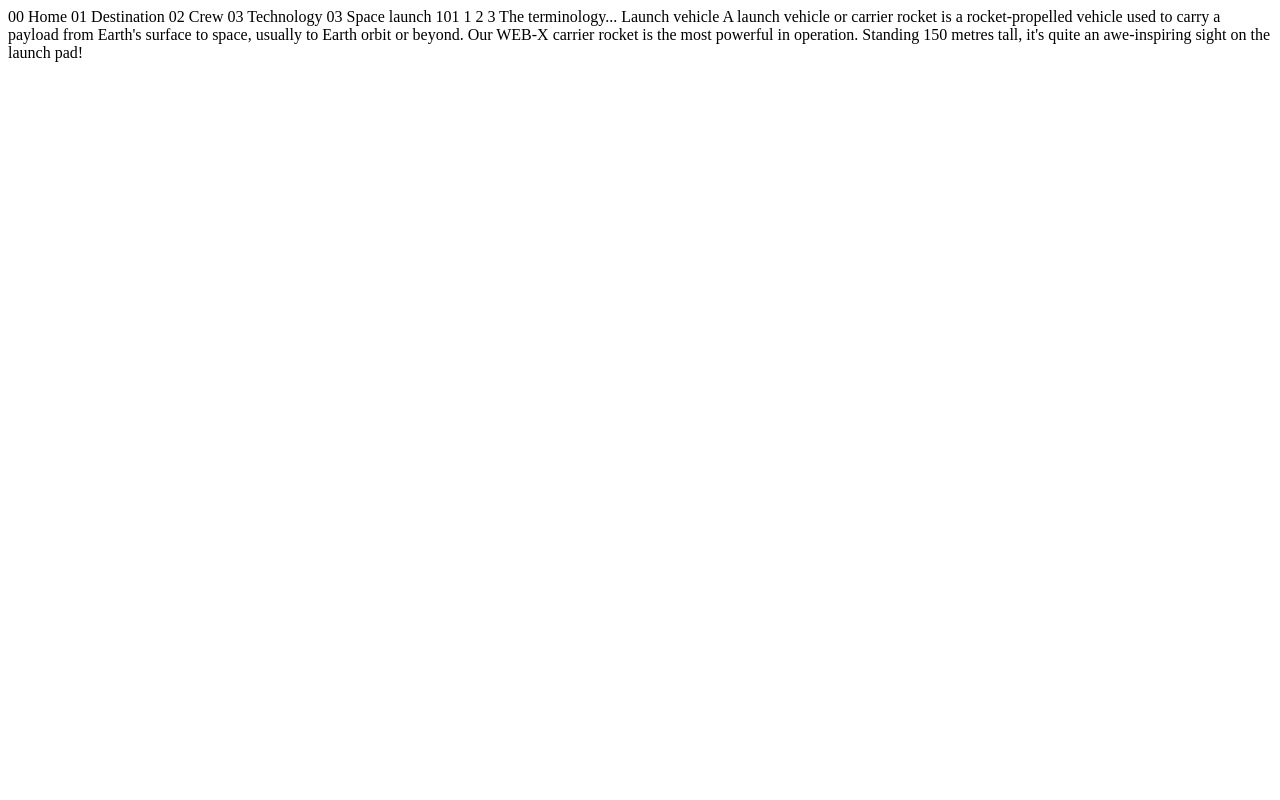
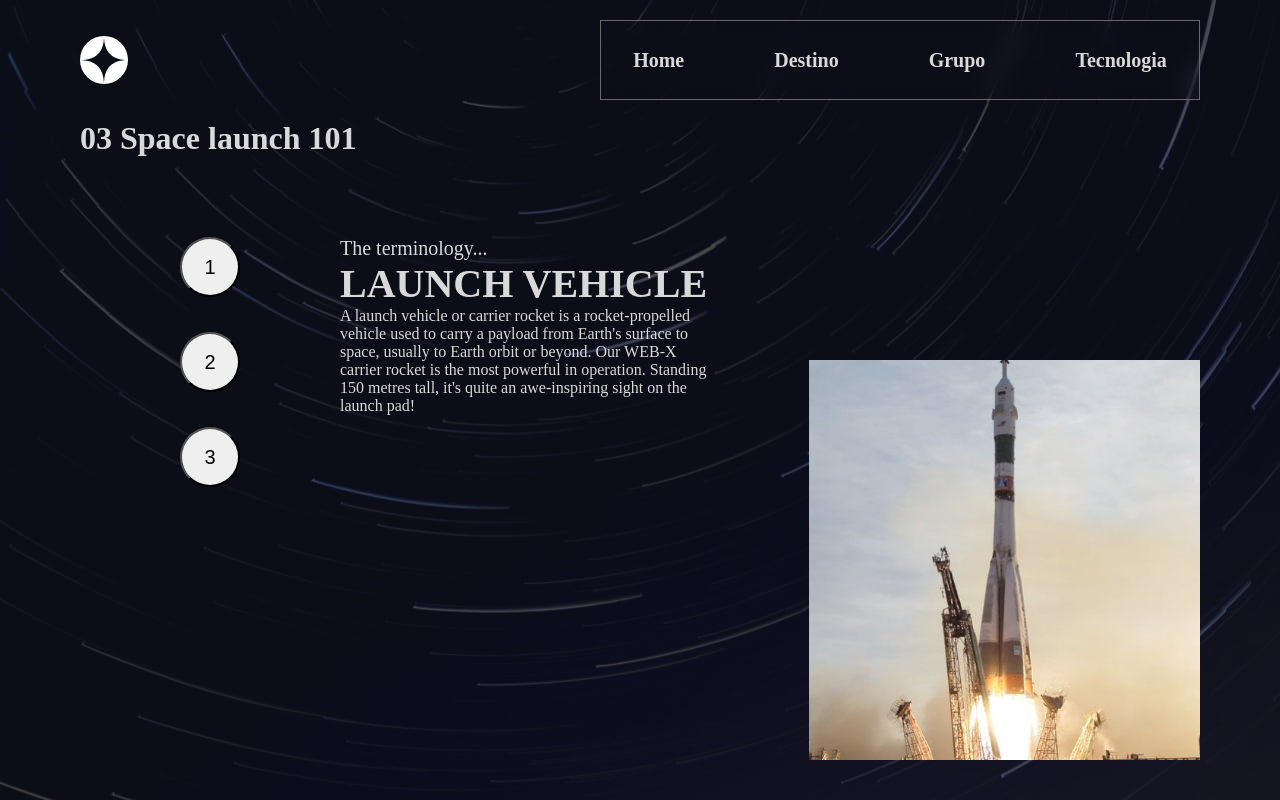
Before and after one commit to ViniciusGCP94/SpaceTourism, a plain HTML site: page starter-code/technology-vehicle.html in a window 1280 px wide. Drawn offline with Linux system fonts and the light colour scheme.

Commit message:
technology page

```diff
--- /dev/null
+++ b/starter-code/assets/css/technology.css
@@ -0,0 +1,118 @@
+*{
+    padding: 0;
+    margin: 0;
+    box-sizing: border-box;
+}
+
+body {
+    width: 100vw;
+    height: 100vh;
+    background-image: url('../technology/background-technology-desktop.jpg');
+    padding: 0 80px;
+    color: #d9d9d9;
+}
+
+header {
+    width: 100%;
+    height: 120px;
+    display: flex;
+    justify-content: space-between;
+    align-items: center;
+}
+
+.logo{
+    width: 100px;
+    display: flex;
+    justify-content: center;
+}
+
+.logo svg{
+    width: 100%;
+}
+
+nav{
+    width: 600px;
+    height: 80px;
+    display: flex;
+    align-items: center;
+    justify-content: center;
+    border: 1px solid #686868;
+    backdrop-filter: blur(10px);
+}
+
+.menu{
+    display: flex;
+    justify-content: space-evenly;
+}
+
+.menu li {
+    list-style: none;
+    font-size: 20px;
+    font-weight: 800;
+    color: white;
+    padding: 2px 30px;
+    border-radius: 20px;
+    cursor: pointer;
+}
+
+.menu li a {
+    color: #d9d9d9;
+    text-decoration: none;
+    padding: 2px 15px;
+}
+
+.menu li a:hover{
+    color: #0B0D19;
+    background-color: #fff;
+    box-shadow: 2px 2px 15px #d9d9d9;
+    border-radius: 15px;
+}
+
+.technology {
+    height: 80vh;
+    position: relative;
+}
+
+.technology h1 {
+    margin-bottom: 80px;
+}
+
+.technology-info{
+    display: flex;
+    justify-content: space-evenly;
+    margin-right: 380px;
+}
+
+.technology img {
+    height: 400px;
+    position: absolute;
+    bottom: 0;
+    right: 0;
+}
+
+.technology-info .menu-buttons{
+    height: 250px;
+    display: flex;
+    flex-direction: column;
+    justify-content: space-between;
+}
+
+.menu-buttons button{
+    font-size: 20px;
+    width: 60px;
+    height: 60px;
+    border-radius: 50%;
+}
+
+.info span {
+    font-size: 20px;
+}
+
+.info h2{
+    font-size: 40px;
+    text-transform: uppercase;
+}
+
+.info p {
+    width: 380px;
+}
--- a/starter-code/technology-vehicle.html
+++ b/starter-code/technology-vehicle.html
@@ -1,32 +1,47 @@
 <!DOCTYPE html>
-<html lang="en">
+<html lang="pt-br">
 <head>
   <meta charset="UTF-8">
   <meta name="viewport" content="width=device-width, initial-scale=1.0">
-
+  <link rel="stylesheet" href="/starter-code/assets/css/technology.css">
   <link rel="icon" type="image/png" sizes="32x32" href="./assets/favicon-32x32.png">
 
   <title>Frontend Mentor | Space tourism website</title>
 </head>
 <body>
-
-  00 Home
-  01 Destination
-  02 Crew
-  03 Technology
-
-  03 Space launch 101
-
-  1
-  2
-  3
-
-  The terminology...
-  Launch vehicle
-
-  A launch vehicle or carrier rocket is a rocket-propelled vehicle used to carry a
-  payload from Earth's surface to space, usually to Earth orbit or beyond. Our
-  WEB-X carrier rocket is the most powerful in operation. Standing 150 metres tall,
-  it's quite an awe-inspiring sight on the launch pad!
+  <header>
+    <div class="logo">
+      <svg xmlns="http://www.w3.org/2000/svg" width="48" height="48"><g fill="none" fill-rule="evenodd"><circle cx="24" cy="24" r="24" fill="#FFF"/><path fill="#0B0D17" d="M24 0c0 16-8 24-24 24 15.718.114 23.718 8.114 24 24 0-16 8-24 24-24-16 0-24-8-24-24z"/></g></svg>
+    </div>
+    <nav>
+      <ul class="menu">
+        <li> <a href="/starter-code/index.html">Home</a></li>
+        <li> <a href="starter-code/destination-moon.html">Destino</a></li>
+        <li> <a href="starter-code/crew-commander.html">Grupo</a></li>
+        <li> <a href="starter-code/technology-vehicle.html">Tecnologia</a></li>
+      </ul>
+    </nav>
+  </header>
+  <main class="technology">
+    <h1>03 Space launch 101</h1>
+    <div class="technology-info">
+      <div class="menu-buttons">
+        <button>1</button>
+        <button>2</button>
+        <button>3</button>
+      </div>
+      <div class="info">
+        <span>The terminology...</span>
+        <h2>Launch vehicle</h2>
+        <p>
+          A launch vehicle or carrier rocket is a rocket-propelled vehicle used to carry a
+          payload from Earth's surface to space, usually to Earth orbit or beyond. Our
+          WEB-X carrier rocket is the most powerful in operation. Standing 150 metres tall,
+          it's quite an awe-inspiring sight on the launch pad!
+        </p>
+      </div>
+      <img src="/starter-code/assets/technology/image-launch-vehicle-portrait.jpg" alt="">
+    </div>
+  </main>
 </body>
 </html>
```
